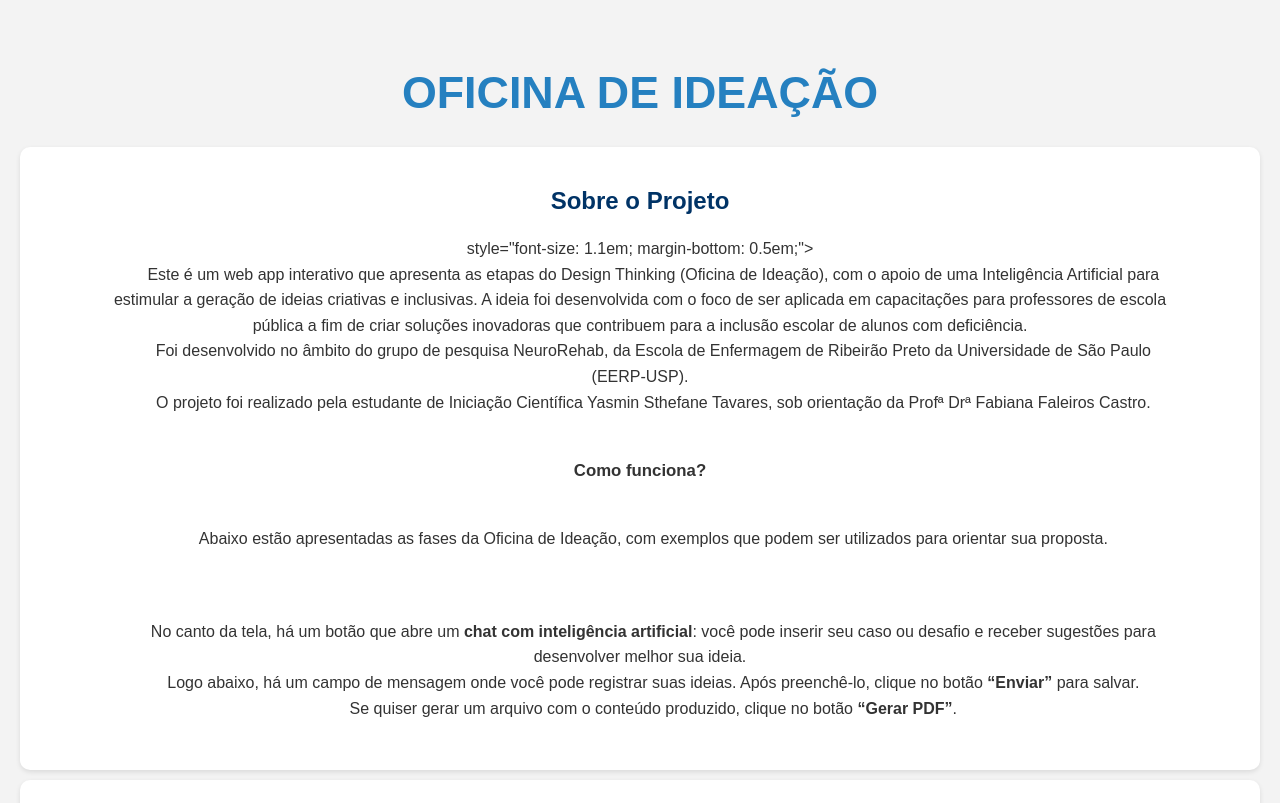
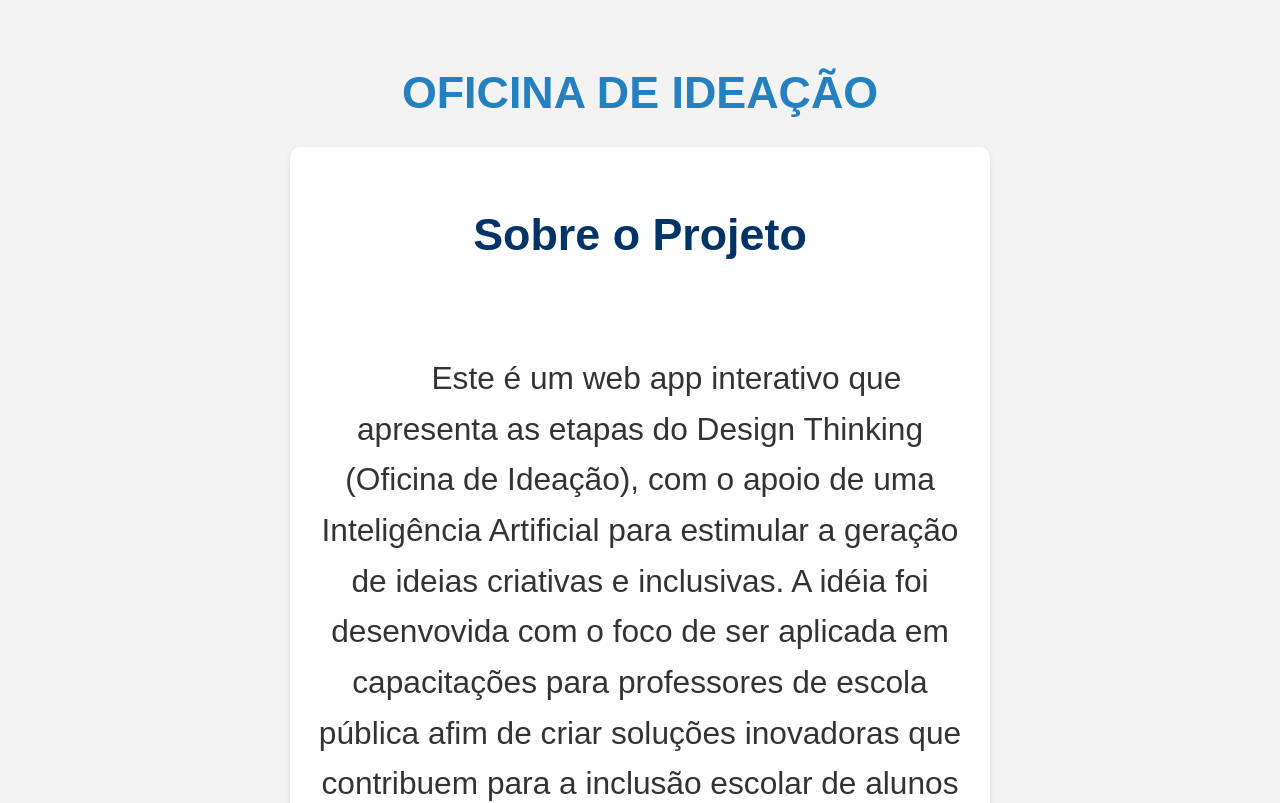
Before and after one commit to Neurorehabusp/Oficina.de.idea-o-IA, a plain HTML site: page index.html in a window 1280 px wide. Shown: the top 803 px of the page. Drawn offline with nearby package versions, Linux system fonts and the light colour scheme; a script that the page names is missing.

Commit message:
Update index.html

```diff
--- a/index.html
+++ b/index.html
@@ -145,26 +145,28 @@
 
 <body>
 
-<!-- Título do Site -->
 <div class="title">
-  <h2>OFICINA DE IDEAÇÃO</h2>
+<div style="text-align: center; max-width: 700px; margin: 0 auto; line-height: 1.6; color: #2580c0; font-size: 1.8rem;">
+  <h2 style="margin-bottom: 0.4em; font-size: 2.8rem;">OFICINA DE IDEAÇÃO</h2>
 </div>
 
-<!-- Sobre o Projeto -->
+
 <div class="fase">
-  <div style="text-align: center; max-width: 1080px; margin: 0 auto; line-height: 1.6; color: #333;">
+  <div style="text-align: center; max-width: 700px; margin: 0 auto; line-height: 1.6; color: #333;">
     <h2 style="margin-bottom: 0.4em;">Sobre o Projeto</h2>
-    <p>style="font-size: 1.1em; margin-bottom: 0.5em;">
-      Este é um web app interativo que apresenta as etapas do Design Thinking (Oficina de Ideação), com o apoio de uma Inteligência Artificial para estimular a geração de ideias criativas e inclusivas. A ideia foi desenvolvida com o foco de ser aplicada em capacitações para professores de escola pública a fim de criar soluções inovadoras que contribuem para a inclusão escolar de alunos com deficiência.
+    <p style="font-size: 1.1em; margin-bottom: 1em;">
+      Este é um web app interativo que apresenta as etapas do Design Thinking (Oficina de Ideação), com o apoio de uma Inteligência Artificial para estimular a geração de ideias criativas e inclusivas. A idéia foi desenvovida com o foco de ser aplicada em capacitações para professores de escola pública afim de criar soluções inovadoras que contribuem para a inclusão escolar de alunos com deficiência.
+
 Foi desenvolvido no âmbito do grupo de pesquisa NeuroRehab, da Escola de Enfermagem de Ribeirão Preto da Universidade de São Paulo (EERP-USP).
+
 O projeto foi realizado pela estudante de Iniciação Científica Yasmin Sthefane Tavares, sob orientação da Profª Drª Fabiana Faleiros Castro.
     </p>
 
-    <p style="font-weight: bold; font-size: 1.05em; margin-top: 1em; margin-bottom: 0.4em;">Como funciona?</p>
-    <p style="margin-bottom: 0.5em;">
+    <p style="font-weight: bold; font-size: 1.05em; margin-top: 1.5em; margin-bottom: 0.4em;">Como funciona?</p>
+    <p style="margin-bottom: 1em;">
       Abaixo estão apresentadas as fases da Oficina de Ideação, com exemplos que podem ser utilizados para orientar sua proposta.
     </p>
-    <p style="margin-bottom: 0.5em;">
+    <p>
       No canto da tela, há um botão que abre um <strong>chat com inteligência artificial</strong>: você pode inserir seu caso ou desafio e receber sugestões para desenvolver melhor sua ideia.
       Logo abaixo, há um campo de mensagem onde você pode registrar suas ideias. Após preenchê-lo, clique no botão <strong>“Enviar”</strong> para salvar.
       Se quiser gerar um arquivo com o conteúdo produzido, clique no botão <strong>“Gerar PDF”</strong>.
@@ -173,8 +175,6 @@
 </div>
 
 
-
-<!-- Fases do Design Thinking -->
   <div class="fase">
     <h2>1. Criação da Persona</h2>
     <ul>
```
Lines whose indentation alone changed are shown as unchanged.
